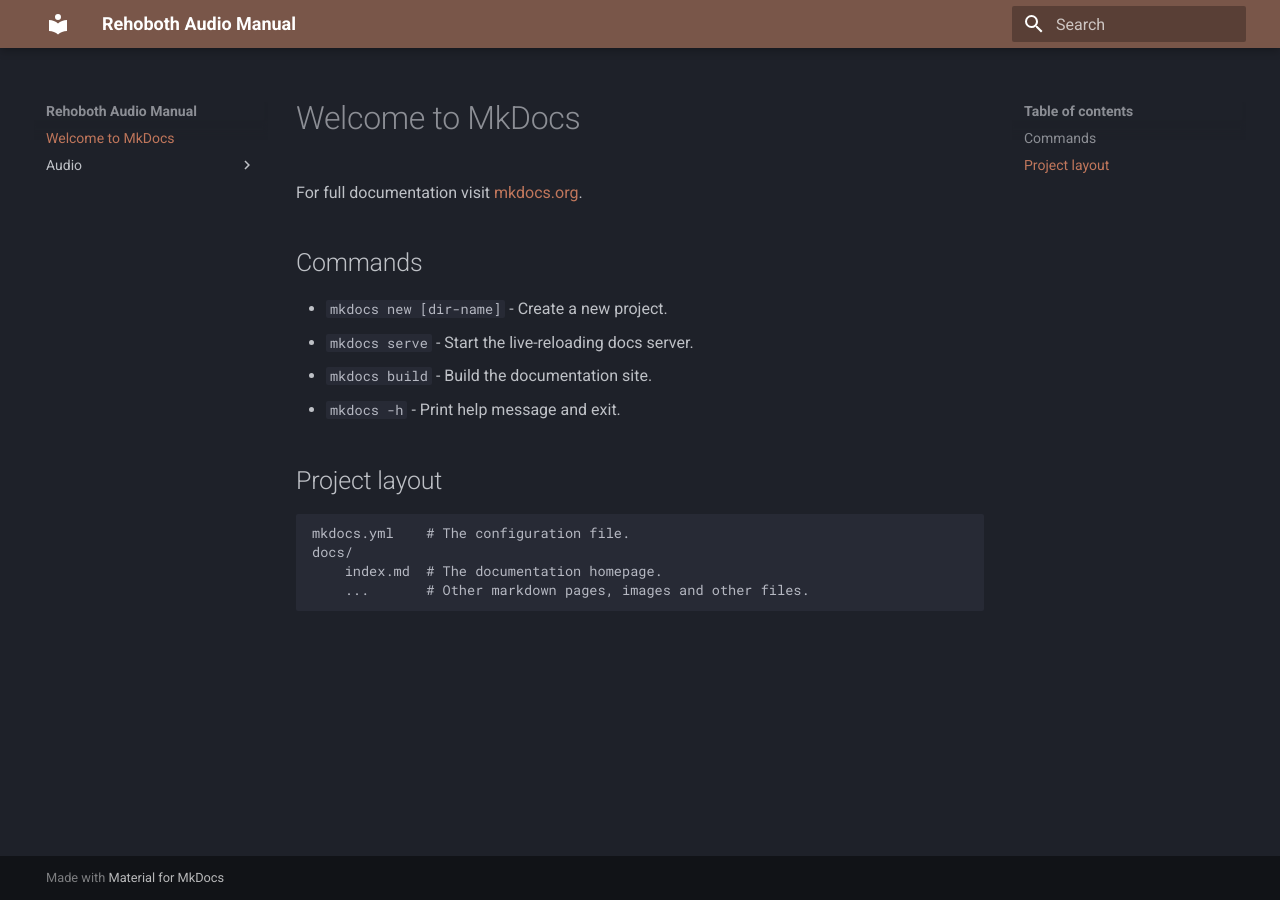
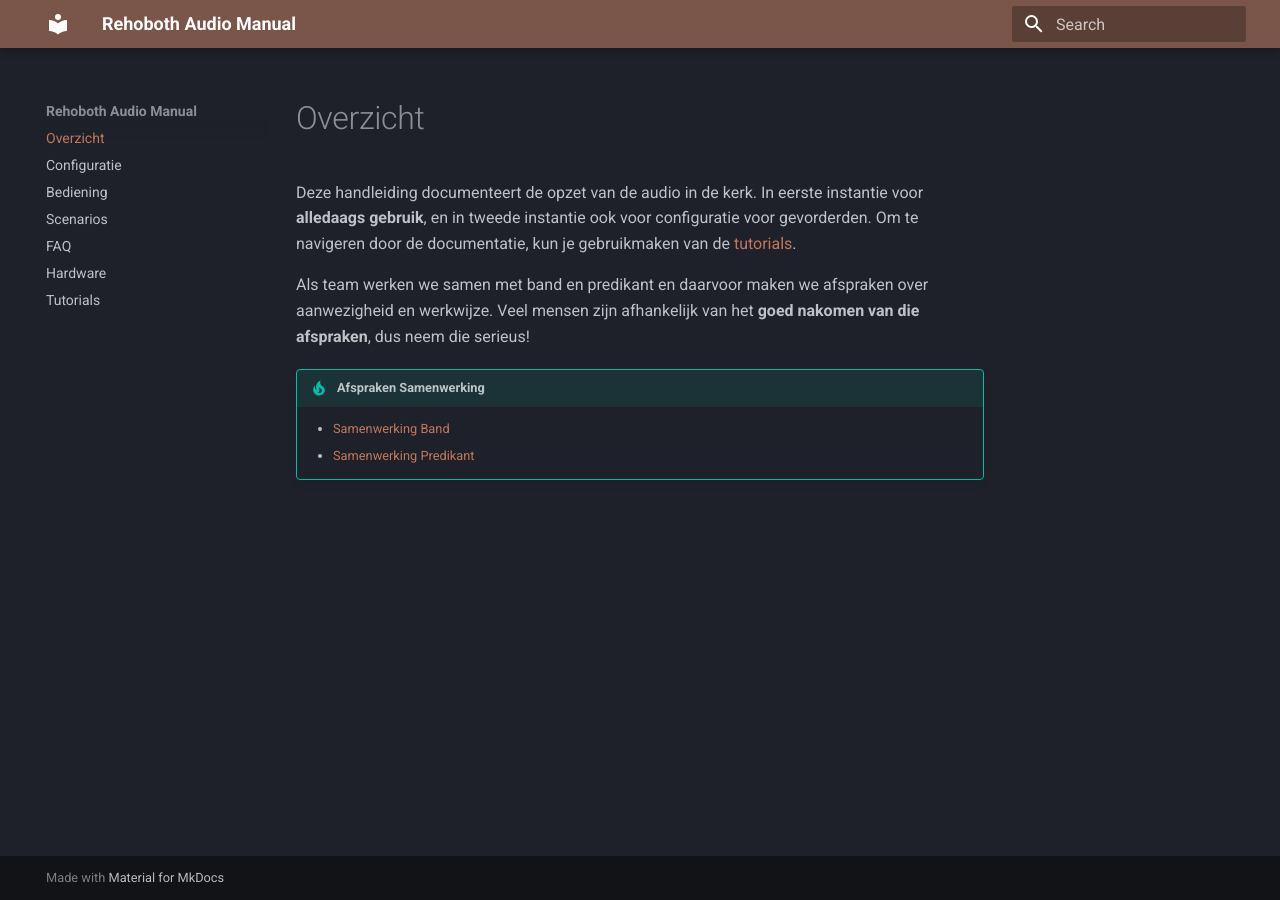
Before and after one commit to ajrouvoet/audioman.md, an MkDocs documentation site: the page built from docs/audio/index.md, in a window 1280 px wide. Built offline with MkDocs 1.6.1 and Material for MkDocs 9.7.7, drawn with Linux system fonts in a browser that asks for light colours.

Commit message:
Fix entrypoint

```diff
--- a/docs/index.md
+++ /dev/null
@@ -1,17 +0,0 @@
-# Welcome to MkDocs
-
-For full documentation visit [mkdocs.org](https://www.mkdocs.org).
-
-## Commands
-
-* `mkdocs new [dir-name]` - Create a new project.
-* `mkdocs serve` - Start the live-reloading docs server.
-* `mkdocs build` - Build the documentation site.
-* `mkdocs -h` - Print help message and exit.
-
-## Project layout
-
-    mkdocs.yml    # The configuration file.
-    docs/
-        index.md  # The documentation homepage.
-        ...       # Other markdown pages, images and other files.
--- a/mkdocs.yml
+++ b/mkdocs.yml
@@ -1,4 +1,6 @@
 site_name: Rehoboth Audio Manual
+site_author: Arjen Rouvoet
+
 theme:
   name: material
   palette:
@@ -6,6 +8,8 @@ theme:
     primary: brown
   features:
     - navigation.indexes
+
+docs_dir: docs/audio/
 
 markdown_extensions:
   - attr_list
```
Also changed, not shown: docs/audio/40-bediening.md (+1 -1 lines), docs/audio/index.md (renamed from docs/audio/00-index.md), 1 other file.
